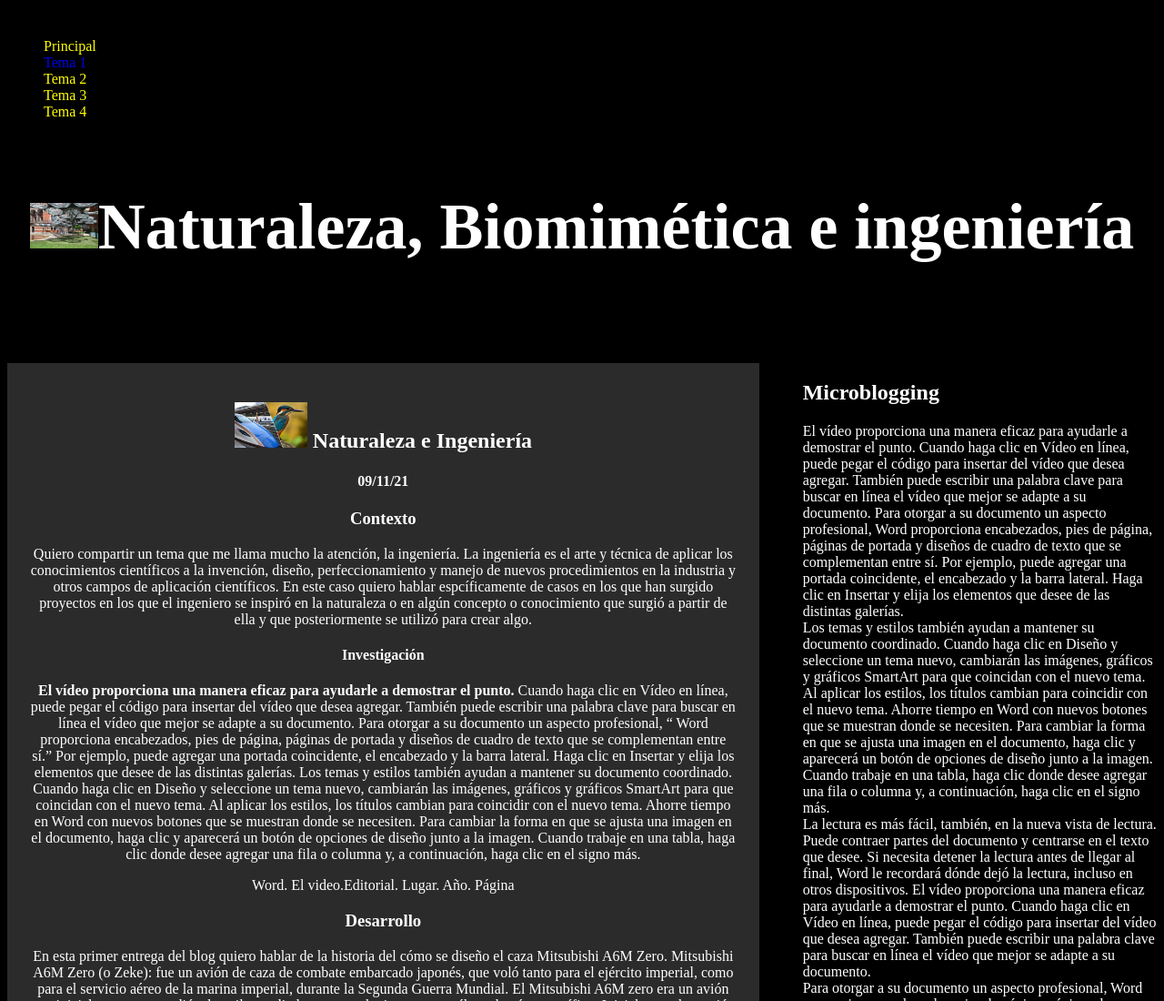
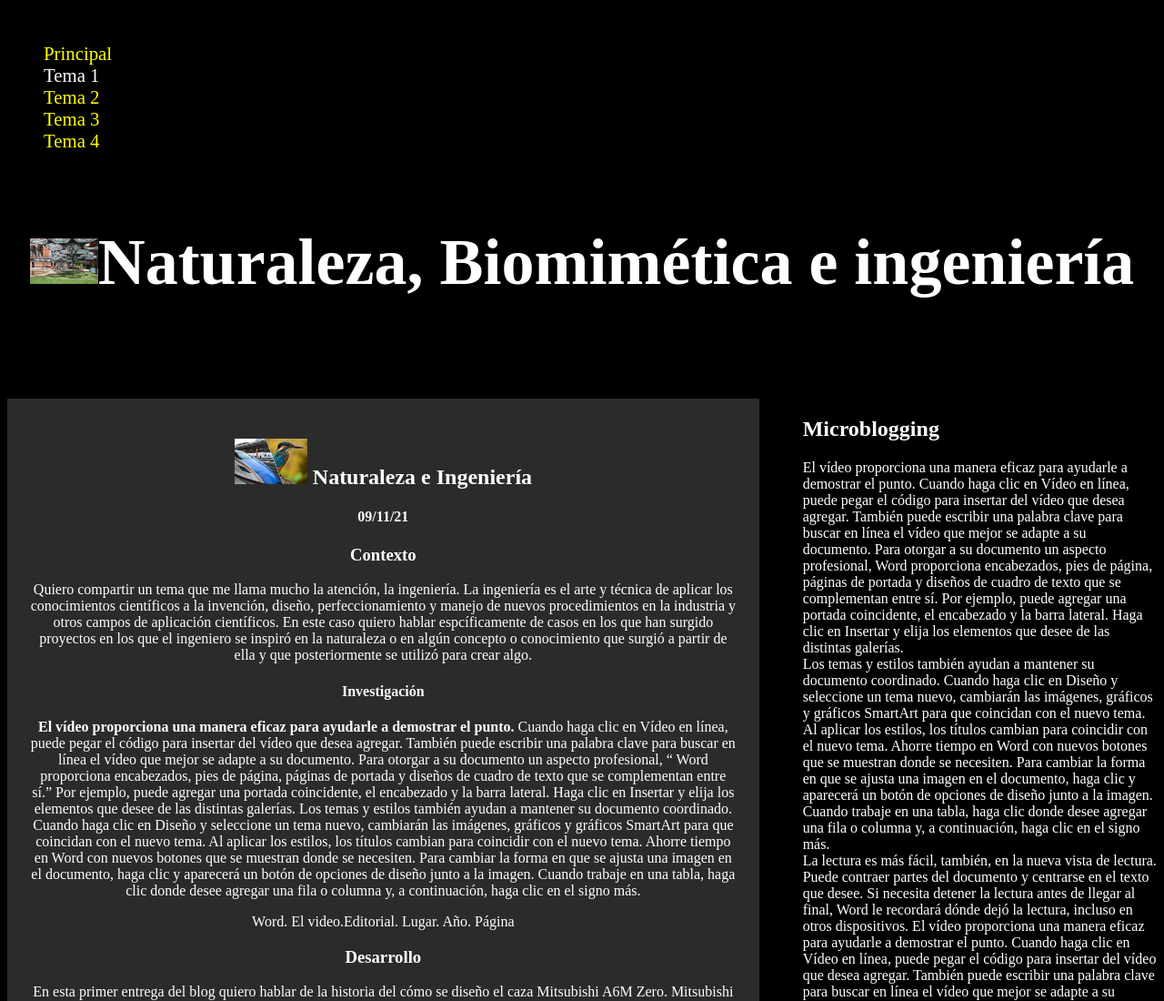
Before and after one commit to ElChilipayatl/12-2-EspinosaRodrigo-RamirezDaniel-blog_del_mundo, a plain HTML site: page tema1.html in a window 1280 px wide. Shown: the top 1100 px of the page at 91% size. Drawn offline with Linux system fonts and the light colour scheme.

Commit message:
LISTO PARTE DE LA SEMANA 9

```diff
--- a/Assets/Styles/estilos_rodrigo_espinosa.css
+++ b/Assets/Styles/estilos_rodrigo_espinosa.css
@@ -24,10 +24,12 @@ nav>ul>li>.resaltado{
 
 nav>ul>li>a{
     text-decoration: none;
+    color: #FFFFFF;
 }
 
 nav>ul>li {
     list-style: none;
+
 }
 
 #titulo_del_blog {
@@ -94,3 +96,7 @@ section>footer {
 .alado {
     color: #FFFFFF;
 }
+
+nav {
+    font-size: 1.3rem;
+}
```
